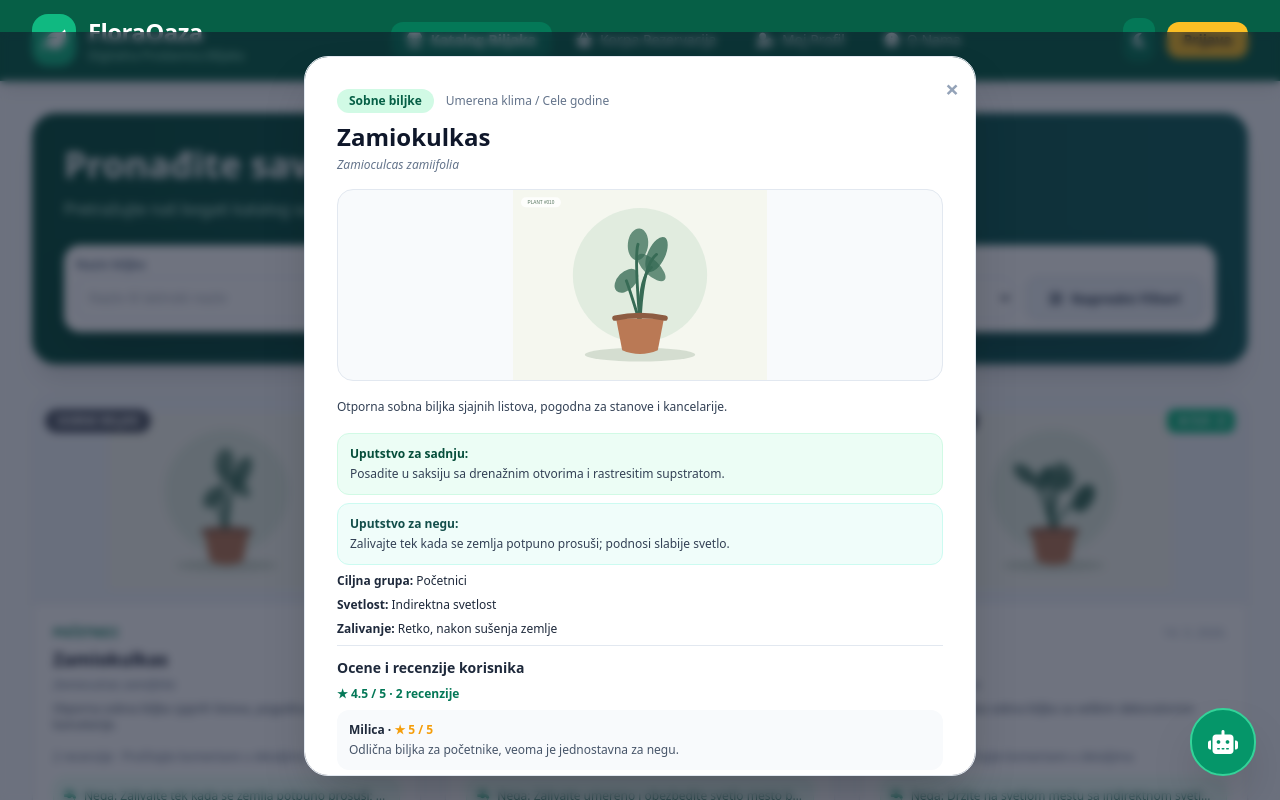
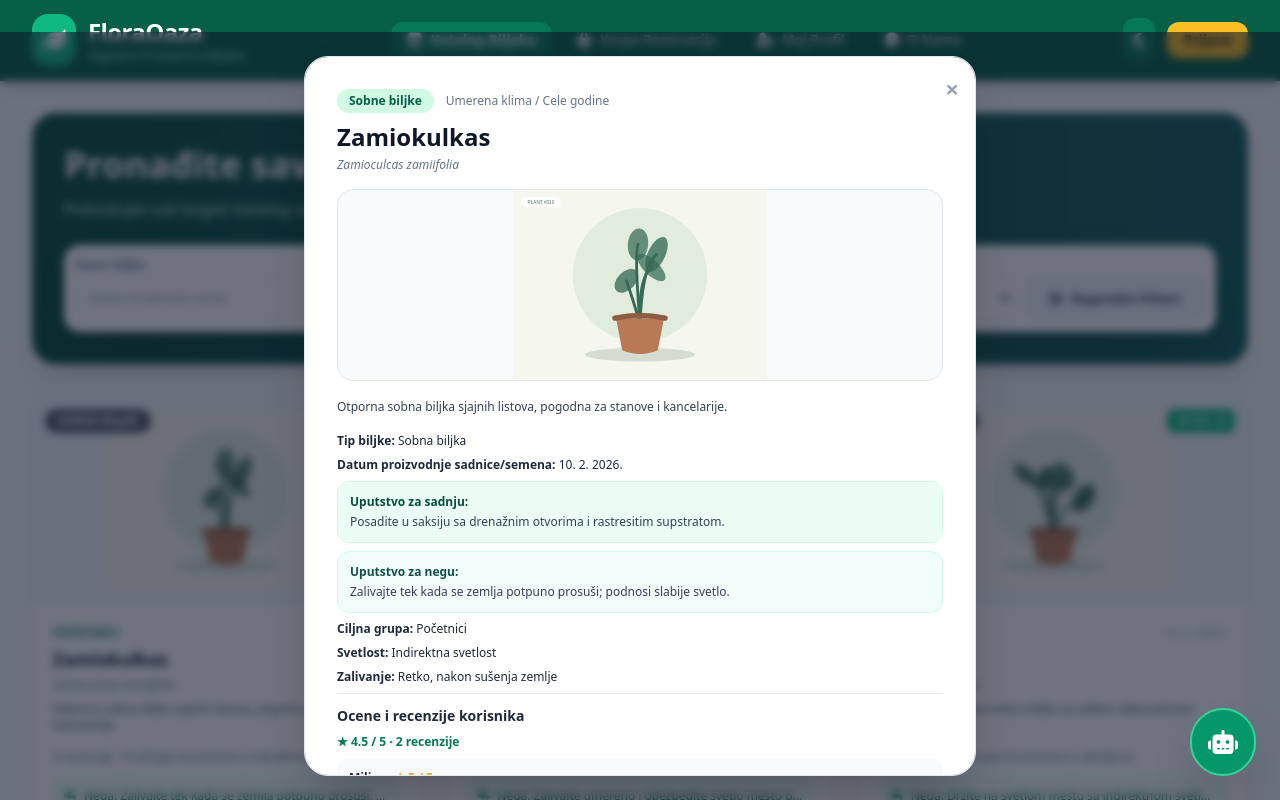
Before and after one commit to Aleksa934/PDKI-project, a Vue app: page / in a window 1280 px wide. Both pictures are taken after a click on the button "Zamiokulkas". Shown: the top 800 px of the page. Built offline with nearby package versions, Linux system fonts and the light colour scheme.

Commit message:
Update HomeView.vue

```diff
--- a/src/views/HomeView.vue
+++ b/src/views/HomeView.vue
@@ -333,6 +333,8 @@ const formatDate = (dateStr: string) => {
         <p class="text-xs text-slate-700 dark:text-slate-300 mb-4 leading-relaxed">{{ selectedPlantForQuickView.description }}</p>
 
         <div class="space-y-2 mb-6 text-xs">
+          <p><strong>Tip biljke:</strong> {{ selectedPlantForQuickView.plant_type }}</p>
+          <p><strong>Datum proizvodnje sadnice/semena:</strong> {{ formatDate(selectedPlantForQuickView.production_date) }}</p>
           <div class="bg-emerald-50 dark:bg-emerald-950/40 p-3 rounded-xl border border-emerald-100 dark:border-emerald-900">
             <strong class="text-emerald-900 block mb-1">Uputstvo za sadnju:</strong>
             <span class="text-slate-700 dark:text-slate-300">{{ selectedPlantForQuickView.planting_instructions }}</span>
```
